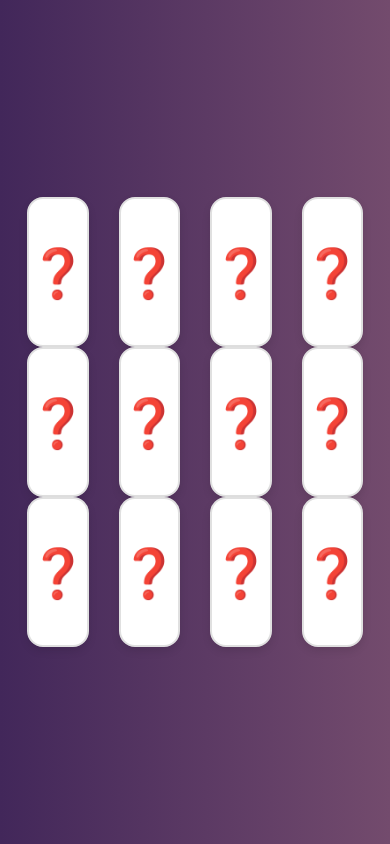
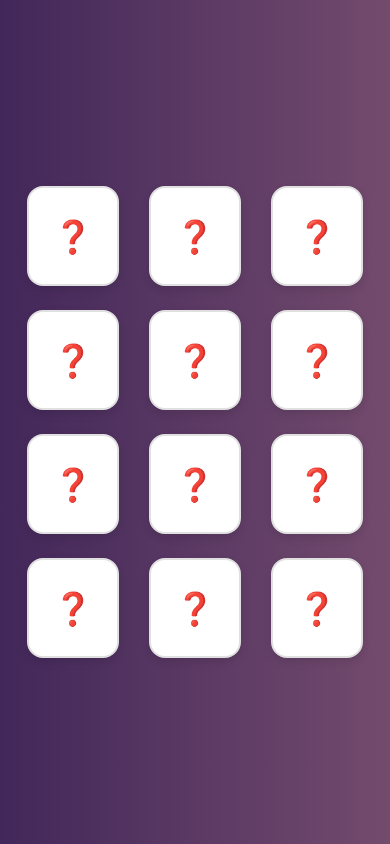
Before and after one commit to AbdulrahmanSE2003/memory-game-pure-js-, a plain HTML site: page index.html in a window 390 px wide. Drawn offline with nearby package versions, Linux system fonts and the light colour scheme.

Commit message:
finished responsive

```diff
--- a/css/style.css
+++ b/css/style.css
@@ -131,3 +131,14 @@ body {
         opacity: 1;
     }
 }
+
+@media screen and (max-width: 992px) {
+    .card {
+        font-size: 2rem;
+    }
+}
+@media screen and (max-width: 600px) {
+    .card {
+        height: 100px;
+    }
+}
--- a/index.html
+++ b/index.html
@@ -17,7 +17,7 @@
             class="game container-fluid vh-100 w-100 d-flex align-items-center justify-content-center"
         >
             <div
-                class="row row-cols-4 row-cols-1 row-cols-sm-2 row-cols-md-4 g-sm-5 g-0 justify-content-center align-items-center"
+                class="row row-cols-3 row-cols-sm-4 g-sm-4 gy-4 gx-0 justify-content-center align-items-center"
             >
                 <div class="col">
                     <div
--- a/js/main.js
+++ b/js/main.js
@@ -20,8 +20,8 @@ cards.forEach((card) => {
     card.addEventListener("click", (e) => {
         if (locked) return; // Ignore clicks if locked
 
-        toggleImg(e.target); // Flip the selected card
-        elements.push(e.target.dataset.id); // Store its ID
+        toggleImg(e.currentTarget); // Flip the selected card
+        elements.push(e.currentTarget.dataset.id); // Store its ID
 
         // If two cards are selected, check for a match
         if (elements.length === 2) {
```
